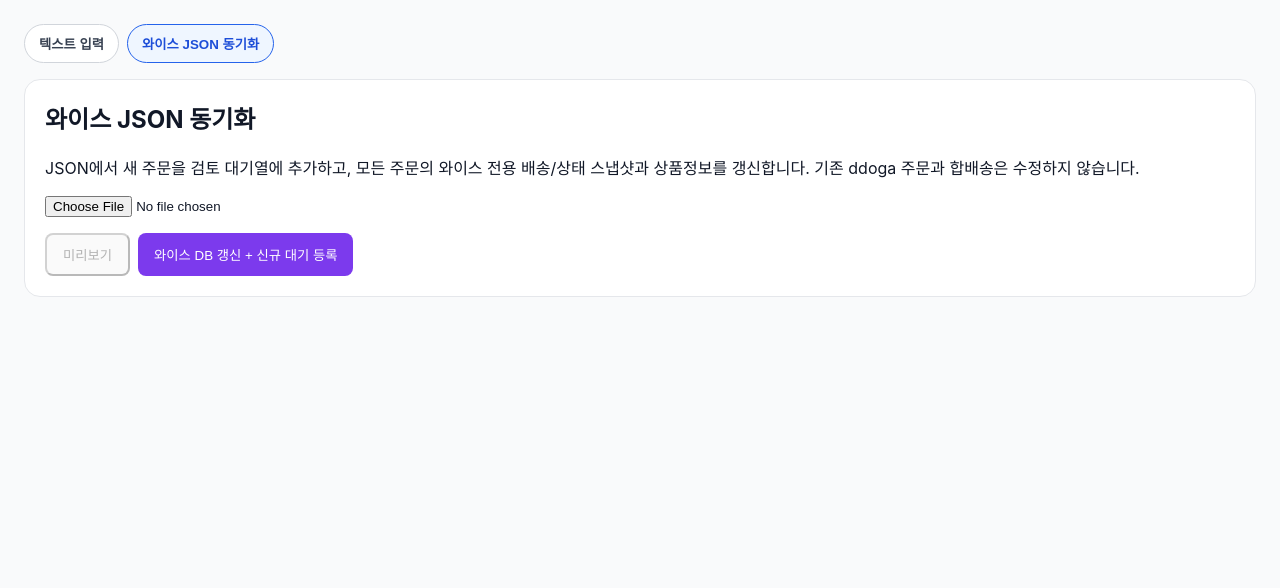
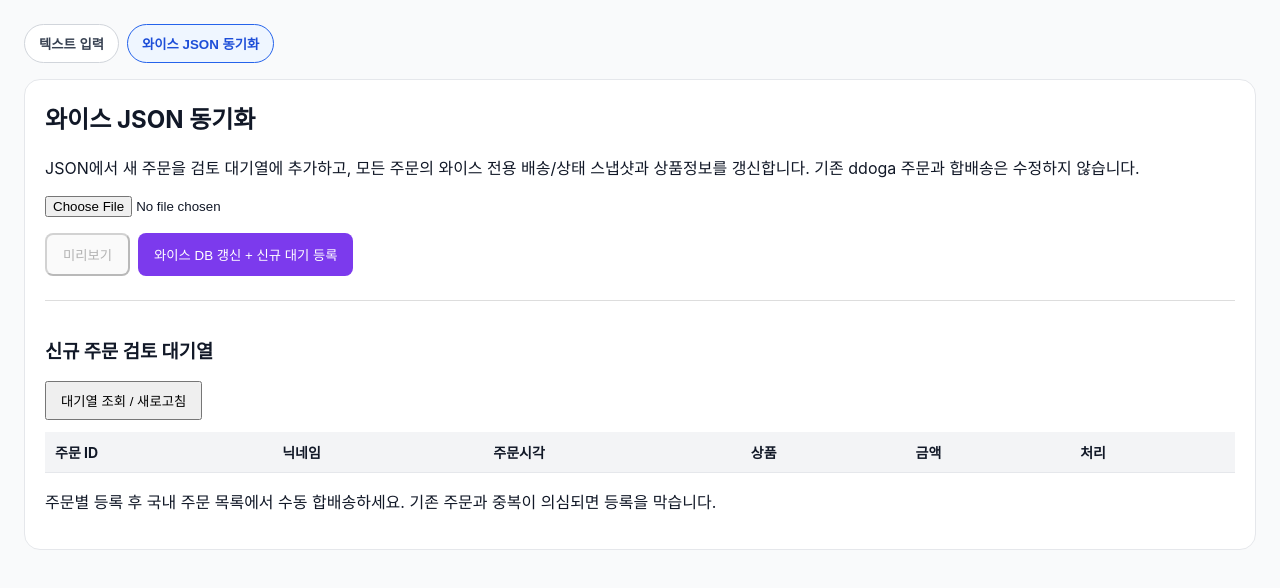
Before and after one commit to ddogagak/shipping, a Next.js app in the folder web/: page /domestic-upload in a window 1280 px wide. Shown: the top 588 px of the page. Built offline with nearby package versions, Linux system fonts and the light colour scheme.

Commit message:
Show Wise JSON pending orders and manual approval controls

```diff
--- a/web/src/app/domestic-upload/WiseJsonImport.tsx
+++ b/web/src/app/domestic-upload/WiseJsonImport.tsx
@@ -3,6 +3,10 @@ import {useState} from "react";
 type Candidate={wise_order_id:number;nickname:string;ordered_at:string;items:number;existingDomestic:boolean;alreadyQueued:boolean};
 export default function WiseJsonImport(){
  const [file,setFile]=useState<File|null>(null);
+ const [queue,setQueue]=useState<Array<{wise_order_id:number;buyer_nickname:string;ordered_at:string;item_summary:string;item_count:number;item_total_price:number}>>([]);
+ const [queueError,setQueueError]=useState("");
+ async function loadQueue(){try{const r=await fetch("/api/domestic/wise-json-queue");const d=await r.json();if(!r.ok)throw new Error(d.error);setQueue(d.orders??[]);setQueueError("");}catch(e){setQueueError(e instanceof Error?e.message:"조회 실패")}}
+ async function handleQueue(id:number,action:"approve"|"ignore"){if(!confirm(action==="approve"?"이 신규 주문을 ddoga 주문으로 등록할까요?":"이 주문을 대기열에서 제외할까요?"))return;try{const r=await fetch("/api/domestic/wise-json-queue",{method:"POST",headers:{"content-type":"application/json"},body:JSON.stringify({wise_order_id:id,action})});const d=await r.json();if(!r.ok)throw new Error(d.error);await loadQueue();setMessage(action==="approve"?`주문 등록 완료: ${d.order_id}`:"대기열에서 제외했습니다.");}catch(e){setMessage(e instanceof Error?e.message:"처리 실패")}}
  const [loading,setLoading]=useState(false);
  const [message,setMessage]=useState("");
  const [preview,setPreview]=useState<{total:number;new_orders:Candidate[];possible_existing:Candidate[];already_queued:number}|null>(null);
@@ -32,5 +36,15 @@ export default function WiseJsonImport(){
    <div style={{maxHeight:420,overflow:"auto"}}><table style={{width:"100%",borderCollapse:"collapse"}}><thead><tr><th>와이스 주문 ID</th><th>닉네임</th><th>주문시각</th><th>상품수</th></tr></thead><tbody>{preview.new_orders.map(o=><tr key={o.wise_order_id}><td>{o.wise_order_id}</td><td>{o.nickname}</td><td>{new Date(o.ordered_at).toLocaleString("ko-KR",{timeZone:"Asia/Seoul"})}</td><td>{o.items}</td></tr>)}</tbody></table></div>
    <p style={{color:"#9a3412"}}>주의: 기존 주문 추정에 실패한 주문이 신규 후보로 표시될 수 있습니다. 신규 대기열을 실제 국내 주문으로 전환하는 기능은 아직 연결하지 않았습니다.</p>
   </>}
+  <div style={{marginTop:24,borderTop:"1px solid #ddd",paddingTop:16}}>
+   <h3>신규 주문 검토 대기열</h3>
+   <button onClick={loadQueue} style={{padding:"8px 14px"}}>대기열 조회 / 새로고침</button>
+   {queueError&&<p style={{color:"#b91c1c"}}>{queueError}</p>}
+   <div style={{maxHeight:450,overflow:"auto",marginTop:12}}><table style={{width:"100%",borderCollapse:"collapse"}}>
+    <thead><tr><th>주문 ID</th><th>닉네임</th><th>주문시각</th><th>상품</th><th>금액</th><th>처리</th></tr></thead>
+    <tbody>{queue.map(o=><tr key={o.wise_order_id}><td>{o.wise_order_id}</td><td>{o.buyer_nickname}</td><td>{new Date(o.ordered_at).toLocaleString("ko-KR",{timeZone:"Asia/Seoul"})}</td><td title={o.item_summary}>{o.item_count}개 / {o.item_summary?.slice(0,40)}</td><td>{Number(o.item_total_price).toLocaleString()}원</td><td><button onClick={()=>handleQueue(o.wise_order_id,"approve")}>ddoga 등록</button> <button onClick={()=>handleQueue(o.wise_order_id,"ignore")}>제외</button></td></tr>)}</tbody>
+   </table></div>
+   <p>주문별 등록 후 국내 주문 목록에서 수동 합배송하세요. 기존 주문과 중복이 의심되면 등록을 막습니다.</p>
+  </div>
  </section>
 }
```
